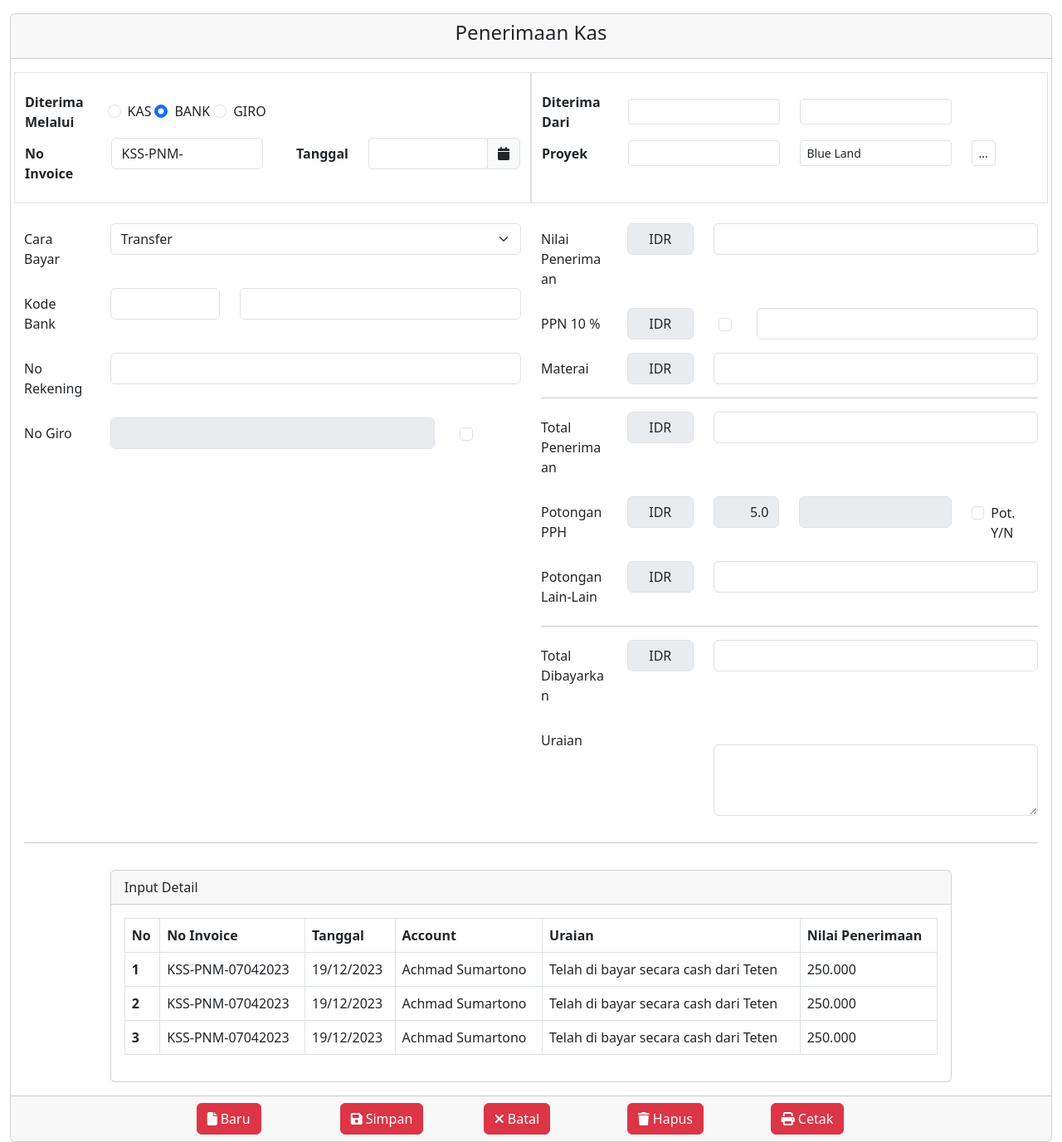
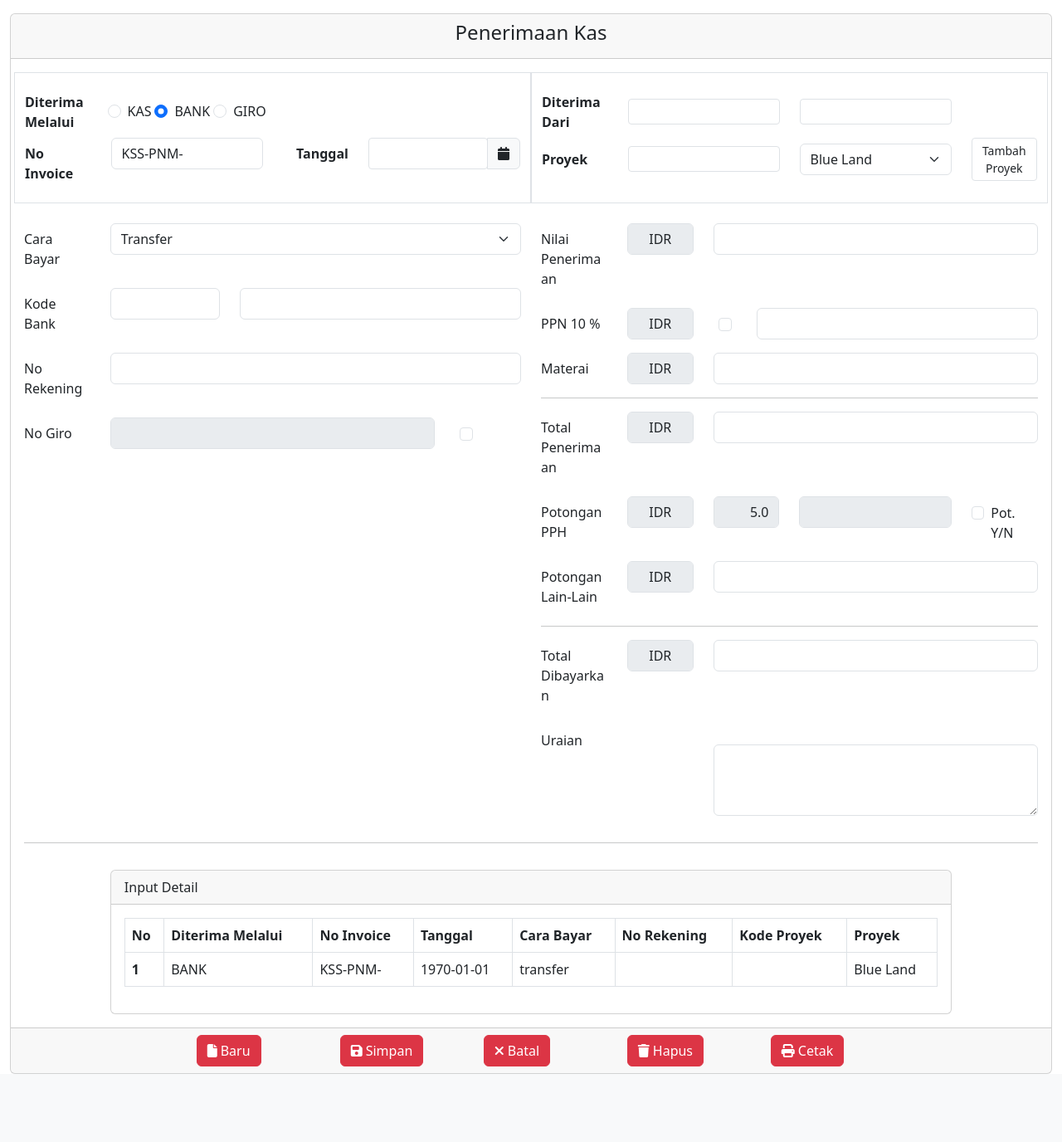
Before and after one commit to Adittyapn/sistem-keuangan-kss-2023, a PHP site: page /keuangan-penerimaan.php in a window 1280 px wide. Shown: the part 56-1432 px from the top of the page at 83% size. After the commit the page ends 1350 px from the top, so only its background shows below. Run offline with PHP 8.4, Linux system fonts and the light colour scheme; data comes from the database, SQL or seed files in the repository; both versions use the stored data as it was after the commit; some libraries are stand-ins or nearby versions.

Commit message:
add choose proyek and calculate pnrm

```diff
--- a/function.php
+++ b/function.php
@@ -24,14 +24,41 @@ function tambah($data)
     $caraBayar = $data["caraBayar"];
     $kodeBank = $data["kodeBank"];
     $noRek = $data["noRekening"];
+    $kode_proyek = $data["kode_proyek"];
+    $tambahProyek = $data["tambahProyek"];
+    $nilai_pnrm = $data["nilaiPnrm"];
+    $ppn = $data['ppn'];
+    $materai = $data['materai'];
+    $total_pnrm = $data['total_pnrm'];
+    $potPPH = isset($data['pot1']) ? $data['pot1'] : 0;
+    $potLain = $data['pot_lain'];
+    $total_bayar = $data['total_bayar'];
+    $uraian = $data['uraian'];
+
+
+
 
     // $nama = htmlspecialchars($data["nama"]);
 
     $query = "INSERT INTO penerimaan_kas
                 VALUES
-                (NULL, '$payment', '$invoice', '$tanggal', '$caraBayar', '$kodeBank', '$noRek')
-                ";
+                (NULL, '$payment', '$invoice', '$tanggal', '$caraBayar', '$kodeBank', '$noRek', '$tambahProyek', '$kode_proyek',$nilai_pnrm,'$ppn',$materai,
+                $total_pnrm, $potPPH, $potLain, $total_bayar, '$uraian')";
     mysqli_query($conn, $query);
 
     return mysqli_affected_rows($conn);
 }
+
+function tambahProyek($data)
+{
+    global $conn;
+
+    $proyek = $data["text_proyek"];
+
+    $query = "INSERT INTO proyek
+              VALUES (
+                NULL, '$proyek'
+              )";
+    mysqli_query($conn, $query);
+    return mysqli_affected_rows($conn);
+}
--- a/keuangan-penerimaan.php
+++ b/keuangan-penerimaan.php
@@ -18,6 +18,30 @@ if (isset($_POST["submit"])) {
   }
 }
 
+$proyek = query("select * from proyek");
+
+if (isset($_POST["submit_tambahProyek"])) {
+
+  if (empty($_POST["text_proyek"])) {
+    echo "<script>
+              alert('Data Gagal di Tambahkan!');
+          </script>";
+  } else {
+    // cek apakah data berhasil di tambahkan atau tidak
+    if (tambahProyek($_POST) > 0) {
+      echo "<script>
+                alert('Data Berhasil di Tambahkan!');
+                document.location.href = 'keuangan-penerimaan.php';
+            </script>";
+    } else {
+      echo "<script>
+                alert('Data Gagal di Tambahkan!');
+            </script>";
+    }
+  }
+}
+
+$penerimaan = query("SELECT * FROM penerimaan_kas LEFT JOIN proyek ON penerimaan_kas.proyek = proyek.id");
 ?>
 
 <!DOCTYPE html>
@@ -147,14 +171,19 @@ if (isset($_POST["submit"])) {
                 <div class="row align-items-center">
                   <label for="Proyek" class="col-sm-2 col-form-label"><b>Proyek</b></label>
                   <div class="col-sm-4">
-                    <input class="form-control form-control-sm w-100" type="text" value="" aria-label="readonly input example" />
+                    <input class="form-control form-control-sm w-100" name="kode_proyek" type="text" value="" aria-label="readonly input example" />
                   </div>
                   <div class="col-sm-4">
-                    <input class="form-control form-control-sm w-100" type="text" value="Blue Land" aria-label="readonly input example" readonly />
+                    <select name="tambahProyek" id="tambahProyek" class="form-select">
+                      <?php foreach ($proyek as $row) : ?>
+                        <option value="<?= $row['id']; ?>"><?= $row["nama"]; ?></option>
+                      <?php endforeach; ?>
+                    </select>
+                    <!-- <input class="form-control form-control-sm w-100" type="text" value="Blue Land" aria-label="readonly input example" readonly /> -->
                   </div>
                   <div class="col-sm-2">
-                    <button type="button" class="btn border btn-sm">
-                      ...
+                    <button type="button" class="btn border btn-sm" data-bs-toggle="modal" data-bs-target="#staticBackdrop">
+                      Tambah Proyek
                     </button>
                   </div>
                 </div>
@@ -211,13 +240,13 @@ if (isset($_POST["submit"])) {
                 <div class="row mb-3">
                   <label for="ppn" class="col-sm-2 col-form-label">PPN 10 %</label>
                   <div class="col-sm-2">
-                    <input name="ppn" id="ppn" value="IDR" class="text-center form-control" disabled readonly />
+                    <input name="" id="" value="IDR" class="text-center form-control" disabled readonly />
                   </div>
                   <div class="mt-2 d-flex justify-content-center col-sm-1">
                     <input class="form-check-input" type="checkbox" value="" id="flexCheckChecked" />
                   </div>
                   <div class="col-sm-7">
-                    <input name="nilaiPnrm" id="nilaiPnrm" class="text-end form-control" />
+                    <input name="ppn" id="ppn" class="text-end form-control" />
                   </div>
                 </div>
                 <div class="row mb-3">
@@ -238,7 +267,7 @@ if (isset($_POST["submit"])) {
                     <input name="idr" id="idr" value="IDR" class="text-center form-control" disabled readonly />
                   </div>
                   <div class="col-sm-8">
-                    <input id="noRek" name="noRek" type="text" value="" class="text-end form-control" onkeypress="return restrictAlpha(event)" />
+                    <input id="total_pnrm" name="total_pnrm" type="text" value="" class="text-end form-control" onkeypress="return restrictAlpha(event)" />
                   </div>
                 </div>
                 <div class="row mb-3">
@@ -263,7 +292,7 @@ if (isset($_POST["submit"])) {
                     <input name="idr" id="idr" value="IDR" class="text-center form-control" disabled readonly />
                   </div>
                   <div class="col-sm-8">
-                    <input id="" name="" type="text" value="" class="text-end form-control" onkeypress="return restrictAlpha(event)" />
+                    <input id="pot_lain" name="pot_lain" type="text" value="" class="text-end form-control" onkeypress="return restrictAlpha(event)" />
                   </div>
                 </div>
                 <div class="pembatas">
@@ -276,7 +305,7 @@ if (isset($_POST["submit"])) {
                     <input name="idr" id="idr" value="IDR" class="text-center form-control" disabled readonly />
                   </div>
                   <div class="col-sm-8">
-                    <input id="" name="" type="text" value="" class="text-end form-control" onkeypress="return restrictAlpha(event)" />
+                    <input id="total_bayar" name="total_bayar" type="text" value="" class="text-end form-control" onkeypress="return restrictAlpha(event)" />
                   </div>
                 </div>
                 <div class="row mb-3">
@@ -284,7 +313,7 @@ if (isset($_POST["submit"])) {
                   <div class="col-sm-8">
                     <div class="form-group">
                       <label for="exampleFormControlTextarea1"></label>
-                      <textarea class="form-control" id="exampleFormControlTextarea1" rows="3"></textarea>
+                      <textarea class="form-control" id="uraian" name="uraian" rows="3"></textarea>
                     </div>
                   </div>
                 </div>
@@ -305,39 +334,28 @@ if (isset($_POST["submit"])) {
                       <thead>
                         <tr>
                           <th scope="col">No</th>
+                          <th scope="col">Diterima Melalui</th>
                           <th scope="col">No Invoice</th>
                           <th scope="col">Tanggal</th>
-                          <th scope="col">Account</th>
-                          <th scope="col">Uraian</th>
-                          <th scope="col">Nilai Penerimaan</th>
+                          <th scope="col">Cara Bayar</th>
+                          <th scope="col">No Rekening</th>
+                          <th scope="col">Kode Proyek</th>
+                          <th scope="col">Proyek</th>
                         </tr>
                       </thead>
                       <tbody>
-                        <tr>
-                          <th scope="row">1</th>
-                          <td>KSS-PNM-07042023</td>
-                          <td>19/12/2023</td>
-                          <td>Achmad Sumartono</td>
-                          <td>Telah di bayar secara cash dari Teten</td>
-                          <td>250.000</td>
-                        </tr>
-                        <tr>
-                          <th scope="row">2</th>
-                          <td>KSS-PNM-07042023</td>
-                          <td>19/12/2023</td>
-                          <td>Achmad Sumartono</td>
-                          <td>Telah di bayar secara cash dari Teten</td>
-                          <td>250.000</td>
-                        </tr>
-                        <tr>
-                          <th scope="row">3</th>
-                          <td>KSS-PNM-07042023</td>
-                          <td>19/12/2023</td>
-                          <td>Achmad Sumartono</td>
-                          <td>Telah di bayar secara cash dari Teten</td>
-                          <td>250.000</td>
-                        </tr>
-
+                        <?php foreach ($penerimaan as $i => $row) : ?>
+                          <tr>
+                            <th scope="row"><?php echo ++$i ?></th>
+                            <td><?php echo $row['payment'] ?></td>
+                            <td><?php echo $row['no_invoice'] ?></td>
+                            <td><?php echo $row['tanggal'] ?></td>
+                            <td><?php echo $row['caraBayar'] ?></td>
+                            <td><?php echo $row['noRekening'] ?></td>
+                            <td><?php echo $row['kode_proyek'] ?></td>
+                            <td><?php echo $row['nama'] ?></td>
+                          </tr>
+                        <?php endforeach; ?>
                       </tbody>
                     </table>
                   </div>
@@ -374,6 +392,26 @@ if (isset($_POST["submit"])) {
                       <span class="fa fa-print me-1"></span>Cetak
                     </button>
                   </div>
+                </div>
+              </div>
+            </div>
+          </div>
+        </form>
+        <form action="" method="POST">
+          <div class="modal fade" id="staticBackdrop" data-bs-backdrop="static" data-bs-keyboard="false" tabindex="-1" aria-labelledby="staticBackdropLabel" aria-hidden="true">
+            <div class="modal-dialog">
+              <div class="modal-content">
+                <div class="modal-header">
+                  <h5 class="modal-title" id="staticBackdropLabel">Modal title</h5>
+                  <button type="button" class="btn-close" data-bs-dismiss="modal" aria-label="Close"></button>
+                </div>
+                <div class="modal-body">
+                  <label for="" class="me-2">Tambah Proyek</label>
+                  <input type="text" class="form-control-sm" name="text_proyek">
+                </div>
+                <div class="modal-footer">
+                  <button type="button" class="btn btn-secondary" data-bs-dismiss="modal">Close</button>
+                  <button type="submit" class="btn btn-primary" name="submit_tambahProyek" id="tambahProyek">Tambah</button>
                 </div>
               </div>
             </div>
@@ -437,6 +475,20 @@ if (isset($_POST["submit"])) {
     });
     checkbox.addEventListener("change", toogleInput);
     //potpph end
+
+
+    $("#nilaiPnrm").keyup(function() {
+      var nilai_pnrm = document.getElementById("nilaiPnrm").value;
+      console.log(nilai_pnrm)
+      document.getElementById("ppn").value = nilai_pnrm * 10 / 100;
+    });
+
+    $("#materai").keyup(function() {
+      var nilai_pnrm = document.getElementById("nilaiPnrm").value;
+      var ppn = document.getElementById("ppn").value;
+      var materai = document.getElementById("materai").value;
+      document.getElementById("total_pnrm").value = parseFloat(nilai_pnrm) + parseFloat(ppn) + parseFloat(materai);
+    });
   </script>
 </body>
 
```
Also changed, not shown: keuangan.sql (+53 -4 lines).
